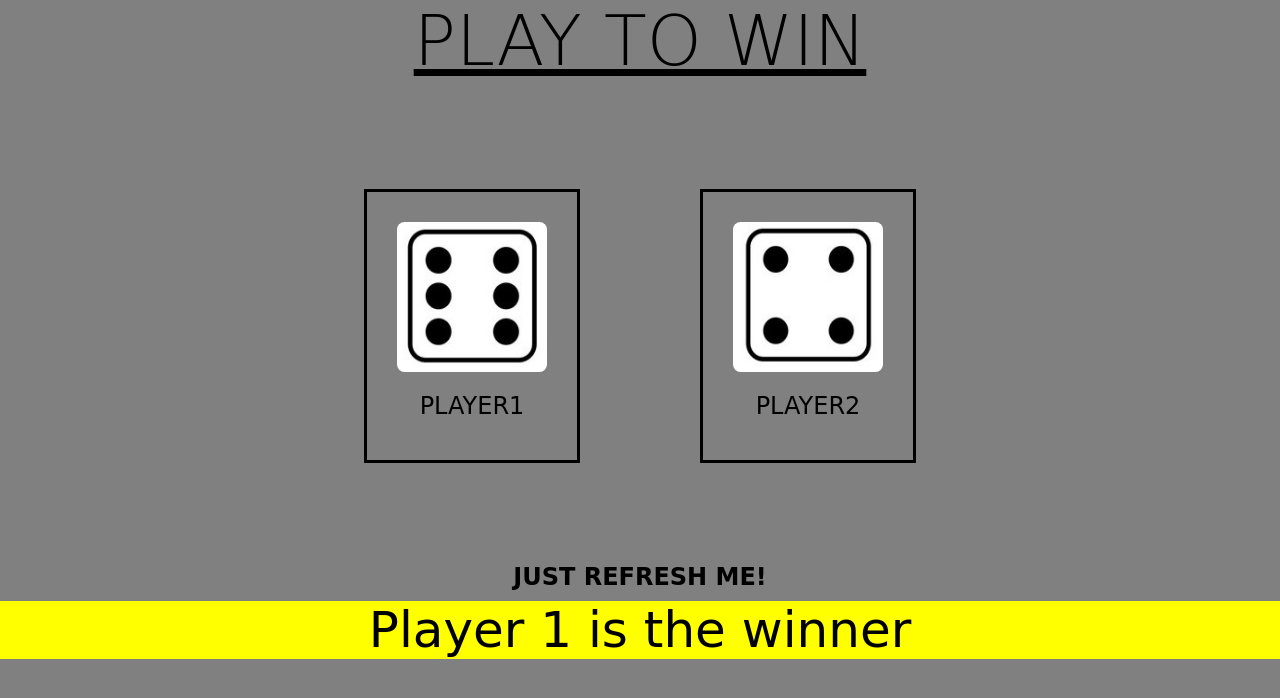
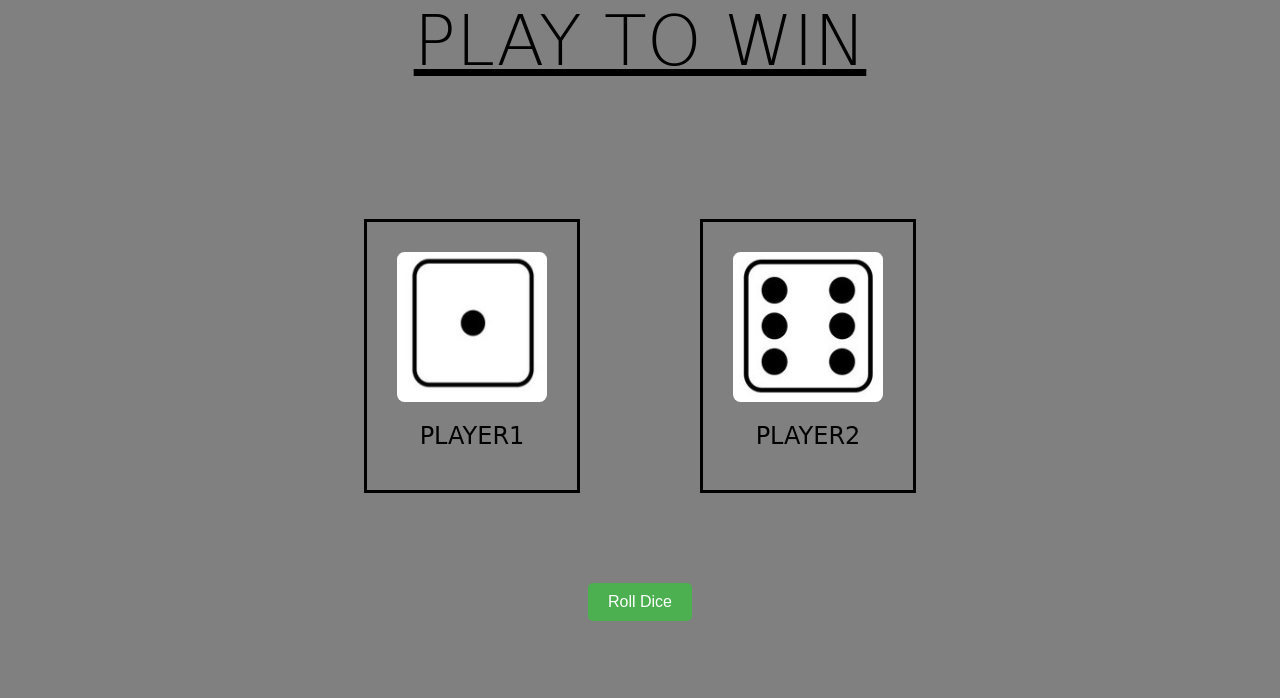
Before and after one commit to harsh-dart/HactoberFest2024, a plain HTML site: page WebProjects/dice game/index.html in a window 1280 px wide. Drawn offline with Linux system fonts and the light colour scheme.

Commit message:
button added in dice game

```diff
--- a/WebProjects/dice game/index.html
+++ b/WebProjects/dice game/index.html
@@ -8,6 +8,7 @@
 </head>
 <body>
     <h1>PLAY TO WIN</h1>
+    <div class="fas">
     <div class="container">
         <div class="dice1">
         <img src="images/1.jpg">
@@ -17,8 +18,14 @@
         <img src="images/6.jpg" id="img2">
             <p>PLAYER2</p>
         </div>
+
     </div>
-    <h6>JUST REFRESH ME!</h6>
+    <div class="sub">
+        <button id="rollButton">Roll Dice</button>
+    </div>
+</div>
+    </body>
+
 </body>
 <script src="main.js"></script>
 </html>
--- a/WebProjects/dice game/main.js
+++ b/WebProjects/dice game/main.js
@@ -1,17 +1,30 @@
+const rollButton = document.getElementById('rollButton');
 let image1 = document.querySelector(".dice1 img");
 let image2 = document.querySelector(".dice2 img");
+
+rollButton.addEventListener('click', () => {
 let num1=Math.floor(Math.random()*6+1);
 let newsrc1="images/"+num1+".jpg";
 image1.setAttribute("src",newsrc1);
+
+
 let num2=Math.floor(Math.random()*6+1);
 let newsrc2="images/"+num2+".jpg";
 image2.setAttribute("src",newsrc2);
+
+const existingMessage = document.querySelector(".winningmessage");
+if (existingMessage) {
+    existingMessage.remove();
+}
+
 let el = document.createElement("div");
 el.classList.add("winningmessage");
 el.style.backgroundColor = "yellow";
 el.style.fontFamily = "cursive";
 el.style.fontSize = "50px";
 el.style.textAlign = "center";
+
+
 document.body.appendChild(el);
 if (num1 > num2) {
     el.innerHTML = "Player 1 is the winner";
@@ -20,3 +33,4 @@ if (num1 > num2) {
 } else {
     el.innerHTML = "It is a draw";
 }
+});
--- a/WebProjects/dice game/styles.css
+++ b/WebProjects/dice game/styles.css
@@ -2,6 +2,9 @@ body {
     margin: 0;
     padding: 0;
     background-color: grey;
+    display: flex;
+    flex-direction: column;
+    align-items: center;
 }
 
 h1 {
@@ -15,15 +18,44 @@ h1 {
     padding-top: 0;
 }
 
+
+button {
+    padding: 10px 20px;
+    font-size: 16px;
+    cursor: pointer;
+    border: none;
+    border-radius: 5px;
+    background-color: #4CAF50;
+    color: white;
+    align-content: center;
+    margin-bottom: 40px;
+}
+
+button:hover {
+    background-color: #023234;
+}
+
+.sub {
+    display: flex;
+    justify-content: center;
+    align-items: center;
+    margin-top: 20px;
+}
+
 .container {
     display: flex;
-    justify-content: center;
+    justify-content: space-around;
     align-items: center;
     flex-wrap: wrap;
     padding: 30px;
     margin: 20px;
     min-height: 40vh;
     gap: 70px;
+}
+
+.container, button {
+    display: flex;
+    justify-content: center;
 }
 
 .dice1,
```
